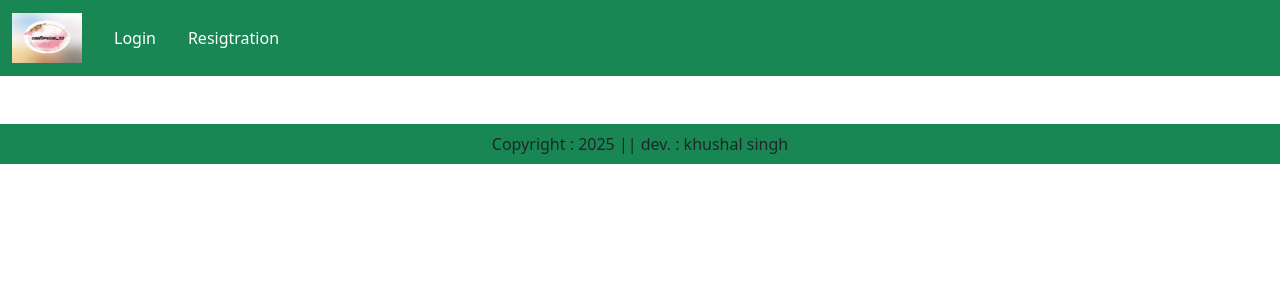
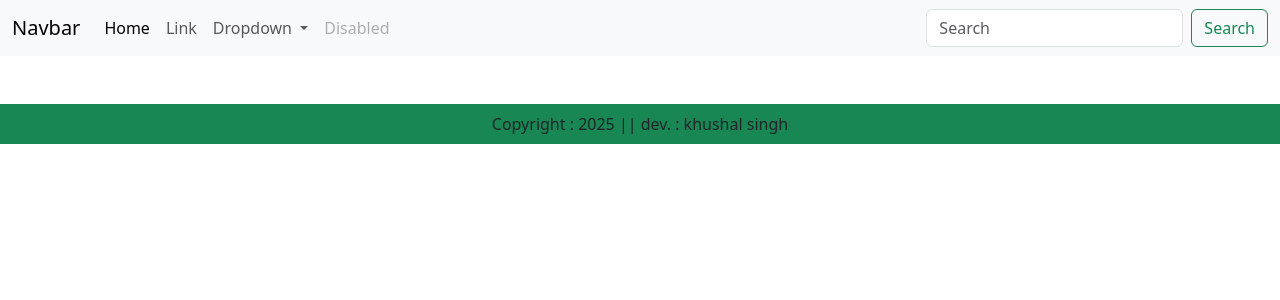
Before and after one commit to K-s-c49/e-commerce, a Django app: page / in a window 1280 px wide. Shown: the top 300 px of the page. Run offline with Django 5.2, Linux system fonts and the light colour scheme; some libraries are stand-ins or nearby versions.

Commit message:
Update base.html

```diff
--- a/app/templates/app/base.html
+++ b/app/templates/app/base.html
@@ -15,74 +15,43 @@
     <title>Dairy products | {% block title %}{% endblock title %}</title>
 </head>
 <body>
-    <nav class="navbar navbar-expand-lg navbar-dark bg-success">
+    <nav class="navbar navbar-expand-lg bg-body-tertiary">
   <div class="container-fluid">
-          <a class="navbar-brand" href="#">
-            <img src="{% static "app/images/banner/WhatsApp Image 2025-04-18 at 2.42.40 AM.jpeg" %}" width="70" height="50">
-          </a>
+    <a class="navbar-brand" href="#">Navbar</a>
     <button class="navbar-toggler" type="button" data-bs-toggle="collapse" data-bs-target="#navbarSupportedContent" aria-controls="navbarSupportedContent" aria-expanded="false" aria-label="Toggle navigation">
       <span class="navbar-toggler-icon"></span>
     </button>
     <div class="collapse navbar-collapse" id="navbarSupportedContent">
       <ul class="navbar-nav me-auto mb-2 mb-lg-0">
-              {% if request.user.is_authenticated %}
         <li class="nav-item">
-                <a class="nav-link active" aria-current="page" href="/">Home</a>
+          <a class="nav-link active" aria-current="page" href="#">Home</a>
+        </li>
+        <li class="nav-item">
+          <a class="nav-link" href="#">Link</a>
         </li>
         <li class="nav-item dropdown">
           <a class="nav-link dropdown-toggle" href="#" role="button" data-bs-toggle="dropdown" aria-expanded="false">
-                  Products
+            Dropdown
           </a>
           <ul class="dropdown-menu">
-                  <li><a class="dropdown-item" href ="{% url "category" "BG" %}">Bag</a></li>
-                  <li><a class="dropdown-item" href ="{% url "category" "TT" %}">Table-Top</a></li>
-                  <li><a class="dropdown-item" href ="{% url "category" "LP" %}">Leather-Pouches</a></li>
-                  <li><a class="dropdown-item" href ="{% url "category" "WL" %}">Wallet</a></li>
-                  <li><a class="dropdown-item" href ="{% url "category" "SC" %}">School-Combo</a></li>
-
+            <li><a class="dropdown-item" href="#">Action</a></li>
+            <li><a class="dropdown-item" href="#">Another action</a></li>
+            <li><hr class="dropdown-divider"></li>
+            <li><a class="dropdown-item" href="#">Something else here</a></li>
           </ul>
         </li>
         <li class="nav-item">
-                <a class="nav-link text-white" href="{% url "about" %}">About Us</a>
-              </li>
-              <li class="nav-item">
-                <a class="nav-link text-white" href="{% url "contact" %}">Contact Us</a>
+          <a class="nav-link disabled" aria-disabled="true">Disabled</a>
         </li>
       </ul>
-            <form class="d-flex" role="search" action="/search">
-              <input class="form-control me-2" type="search" placeholder="Search" name="search" aria-label="Search">
-              <button class="btn btn-outline-dark" type="submit">Search</button>
+      <form class="d-flex" role="search">
+        <input class="form-control me-2" type="search" placeholder="Search" aria-label="Search"/>
+        <button class="btn btn-outline-success" type="submit">Search</button>
       </form>
     </div>
-
-          <ul class="navbar-nav me-auto mb-2 mb-lg-0">
-            <li class="nav-item dropdown mx-2">
-              <a class="nav-link dropdown-toggle text-white" herf="#" id="profileDropdown" role="button" data-bs-toggle="dropdown" aria-expanded="false">{{request.user}}</a>
-            <ul class="dropdown-menu" ariai-labelledby="profileDropdown">
-              <li><a class="dropdown-item" href ="{% url "profile" %}">Profile</a></li>
-              <li><a class="dropdown-item" href ="{% url "orders" %}">Order's</a></li>
-              <li><a class="dropdown-item" href ="{% url "passwordchange" %}">Change password</a></li>
-              <li><a class="dropdown-item" href ="{% url "logout" %}">Logout</a></li>
-            </ul>
-          </li>
-        </li>
-            <li class="nav-item mx-2">
-                <a href ="{% url "showcart" %}" class="nav-link text-white"><span class="badge bg-danger">{% if totalitem > 0 %}{{totalitem}} {% endif %}</span>Cart</a>
-            </li>
-            <li class="nav-item mx-2">
-              <a href ="{% url "showwishlist" %}" class="nav-link text-white"><span class="badge bg-danger">{% if wishitem > 0 %}{{wishitem}} {% endif %}</span><i class="fa fa-heart"></i></a>
-            </li>
-            {% else %}
-            <li class="nav-item mx-2">
-              <a href ="{% url "login" %}" class="nav-link text-white">Login</a>
-            </li>
-            <li class="nav-item mx-2">
-              <a href ="{% url "customerregistration" %}" class="nav-link text-white">Resigtration</a>
-        </li>
-        {% endif %}
-      </ul>
   </div>
 </nav>
+
 
       {% block banner-slider %}{% endblock banner-slider %}
       {% block information %}{% endblock information %}
```
Lines whose indentation alone changed are shown as unchanged.
